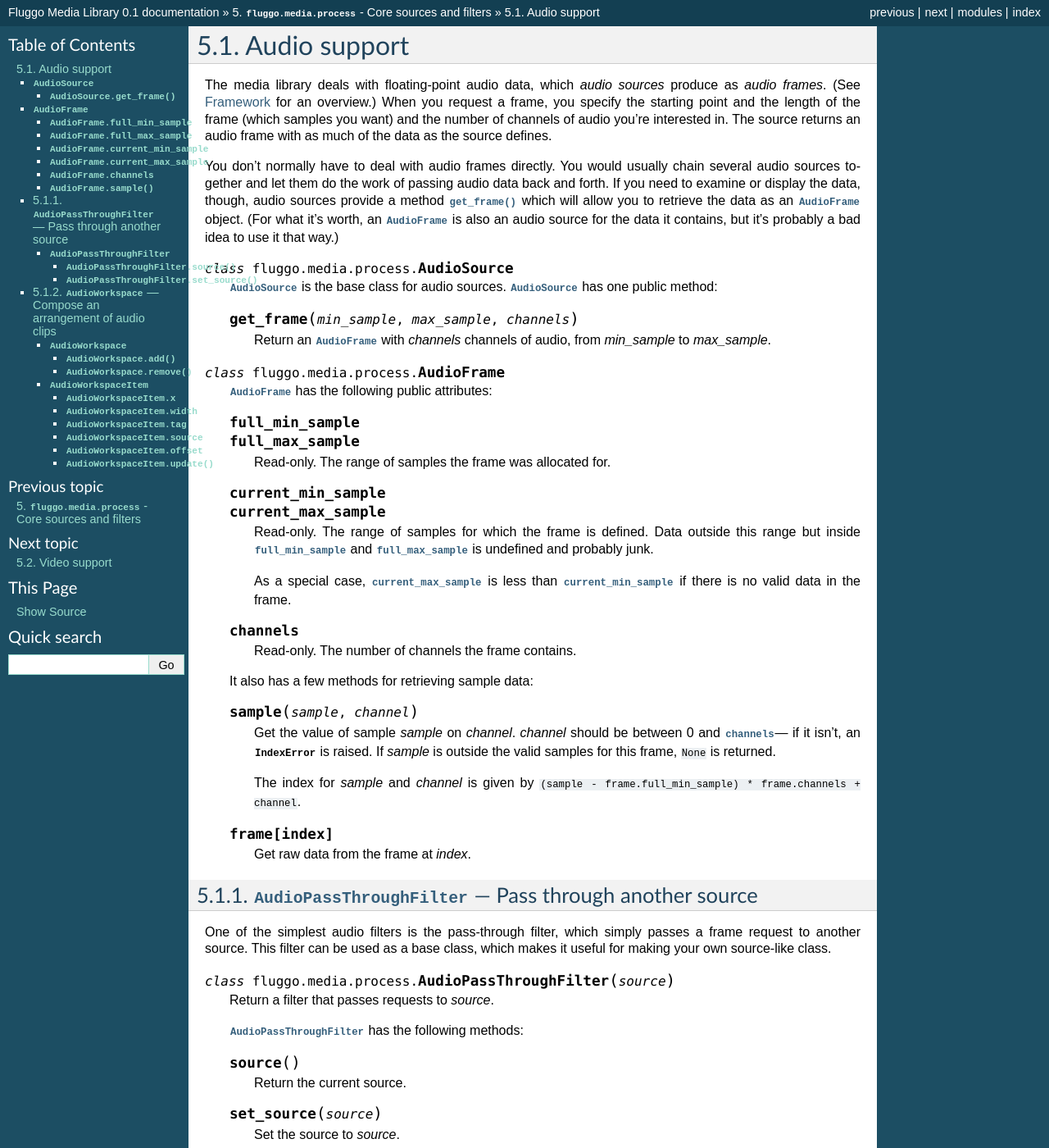
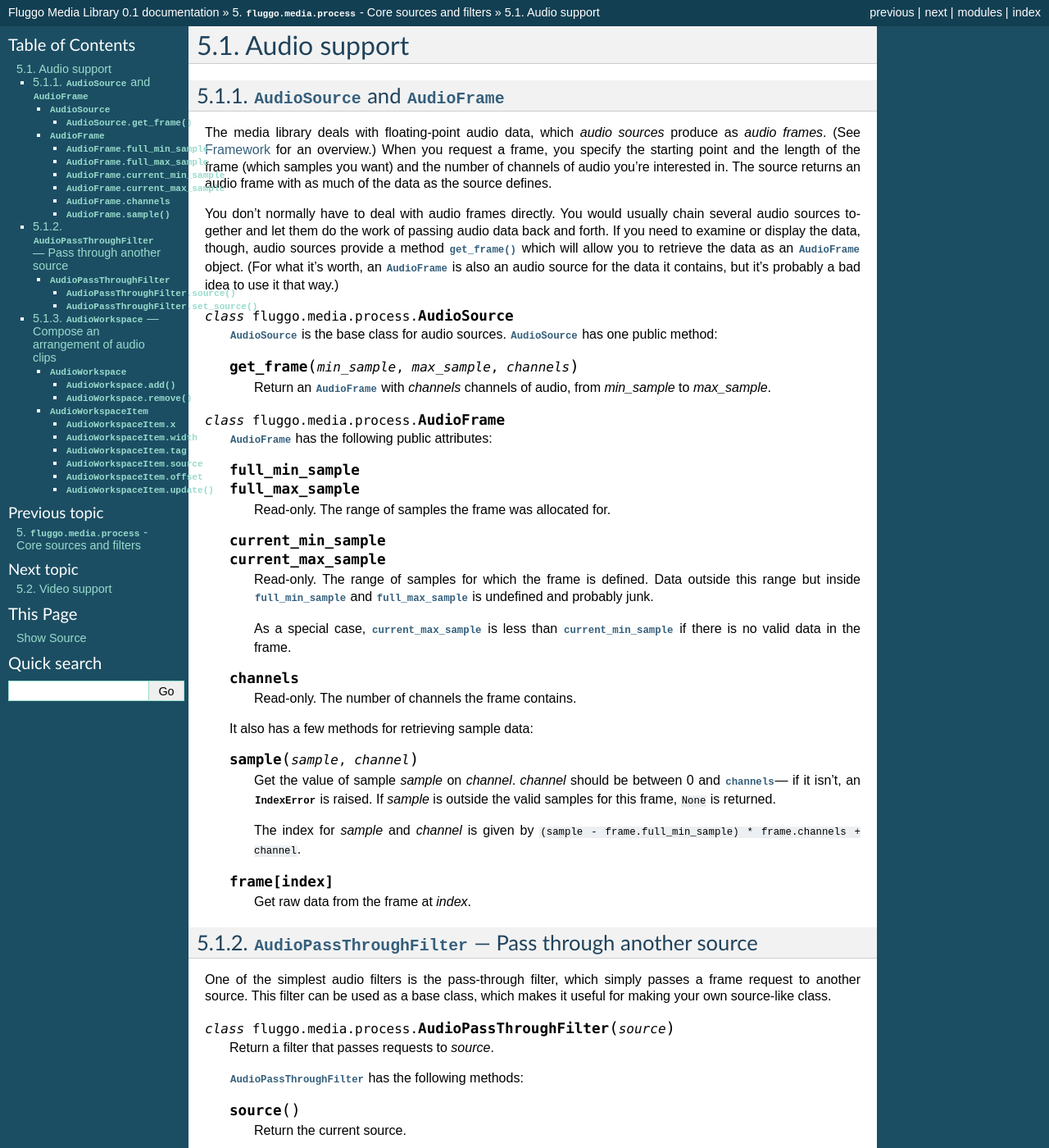
Before and after one commit to fluggo/Canvas, a Sphinx documentation site: the page built from docs/sphinx/process/audio.rst, in a window 1280 px wide and 1400 px high. Shown: the whole window at 82% size. Built offline with Sphinx 7.4.7, drawn with Linux system fonts in a browser that asks for light colours; formulas are drawn with MathJax 3.

Commit message:
Docs: Make AudioSource and AudioFrame show up in the table of contents.

```diff
--- a/docs/sphinx/process/audio.rst
+++ b/docs/sphinx/process/audio.rst
@@ -4,6 +4,9 @@
 
 Audio support
 =============
+
+:class:`AudioSource` and :class:`AudioFrame`
+--------------------------------------------
 
 The media library deals with floating-point audio data, which *audio sources*
 produce as *audio frames*. (See :ref:`framework` for an overview.)
```
